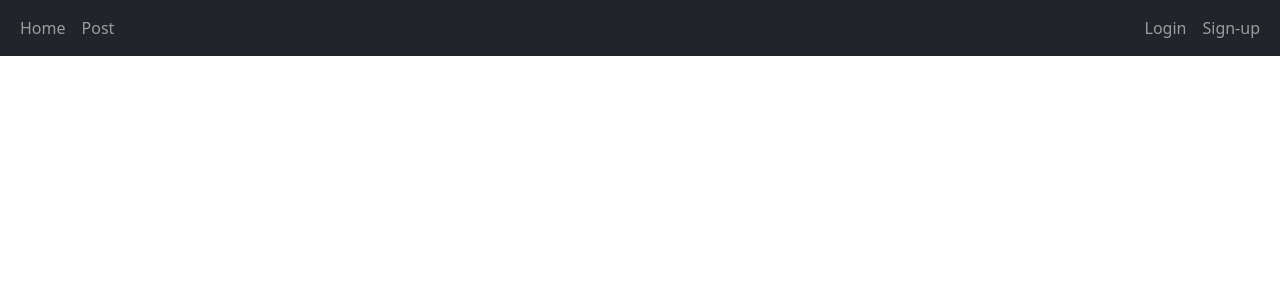
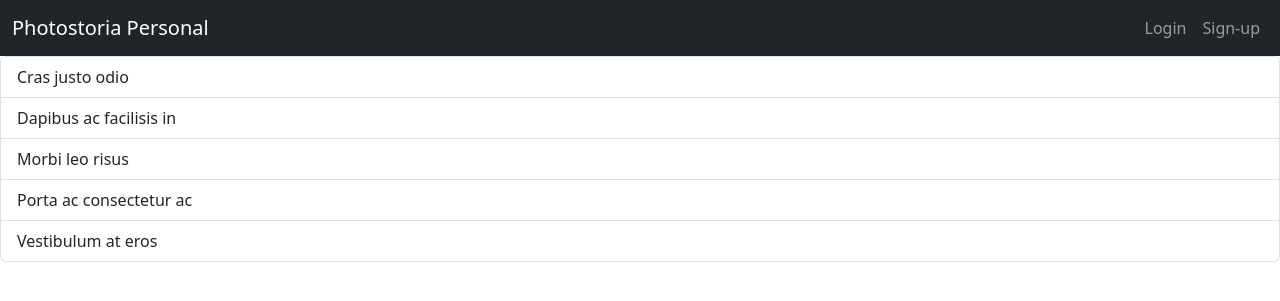
Before and after one commit to piccol1ni/logist-profile, a Django app: page / in a window 1280 px wide. Shown: the top 301 px of the page. Run offline with Django 4.2, Linux system fonts and the light colour scheme.

Commit message:
add main page

```diff
--- a/crm_photostoria/main/templates/main/base.html
+++ b/crm_photostoria/main/templates/main/base.html
@@ -12,16 +12,10 @@
   <body>
     <nav class="navbar navbar-expand-lg navbar-dark bg-dark">
         <div class="container-fluid">
-            <div>
-                <ul class="navbar-nav">
-                    <li class="nav-item">
-                        <a href="/home" class="nav-link">Home</a>
-                    </li>
-                    <li class="nav-item">
-                        <a href="/create-post" class="nav-link">Post</a>
-                    </li>
-                </ul>
-            </div>
+            <a class="navbar-brand" href="#">Photostoria Personal</a>
+            <button class="navbar-toggler" type="button" data-toggle="collapse" data-target="#navbarSupportedContent" aria-controls="navbarSupportedContent" aria-expanded="false" aria-label="Toggle navigation">
+              <span class="navbar-toggler-icon"></span>
+            </button>
             <div>
                 <ul class="navbar-nav">
                     <li class="nav-item">
@@ -34,6 +28,8 @@
             </div>
         </div>
     </nav>
+    {% block content %}
+    {% endblock %}
     <script src="https://cdn.jsdelivr.net/npm/bootstrap@5.3.2/dist/js/bootstrap.bundle.min.js" integrity="sha384-C6RzsynM9kWDrMNeT87bh95OGNyZPhcTNXj1NW7RuBCsyN/o0jlpcV8Qyq46cDfL" crossorigin="anonymous"></script>
     <script src="https://cdn.jsdelivr.net/npm/@popperjs/core@2.11.8/dist/umd/popper.min.js" integrity="sha384-I7E8VVD/ismYTF4hNIPjVp/Zjvgyol6VFvRkX/vR+Vc4jQkC+hVqc2pM8ODewa9r" crossorigin="anonymous"></script>
     <script src="https://cdn.jsdelivr.net/npm/bootstrap@5.3.2/dist/js/bootstrap.min.js" integrity="sha384-BBtl+eGJRgqQAUMxJ7pMwbEyER4l1g+O15P+16Ep7Q9Q+zqX6gSbd85u4mG4QzX+" crossorigin="anonymous"></script>
--- a/crm_photostoria/main/templates/main/home.html
+++ b/crm_photostoria/main/templates/main/home.html
@@ -3,3 +3,13 @@
 {% block title %}
 Home Page
 {% endblock %}
+
+{% block content %}
+<div class="list-group">
+    <a href="#" class="list-group-item list-group-item-action">Cras justo odio</a>
+    <a href="#" class="list-group-item list-group-item-action">Dapibus ac facilisis in</a>
+    <a href="#" class="list-group-item list-group-item-action">Morbi leo risus</a>
+    <a href="#" class="list-group-item list-group-item-action">Porta ac consectetur ac</a>
+    <a href="#" class="list-group-item list-group-item-action">Vestibulum at eros</a>
+  </div>
+{% endblock %}
```
Also changed, not shown: 1 other file.
